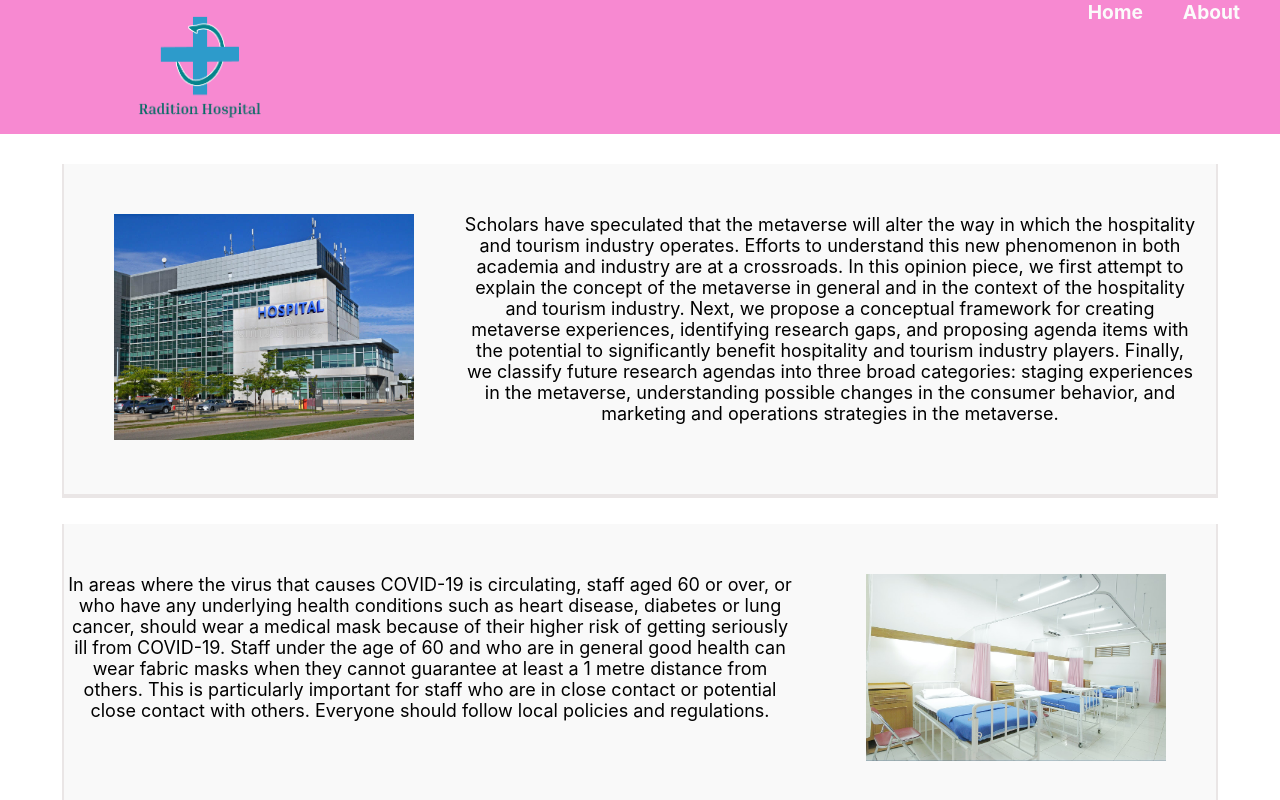
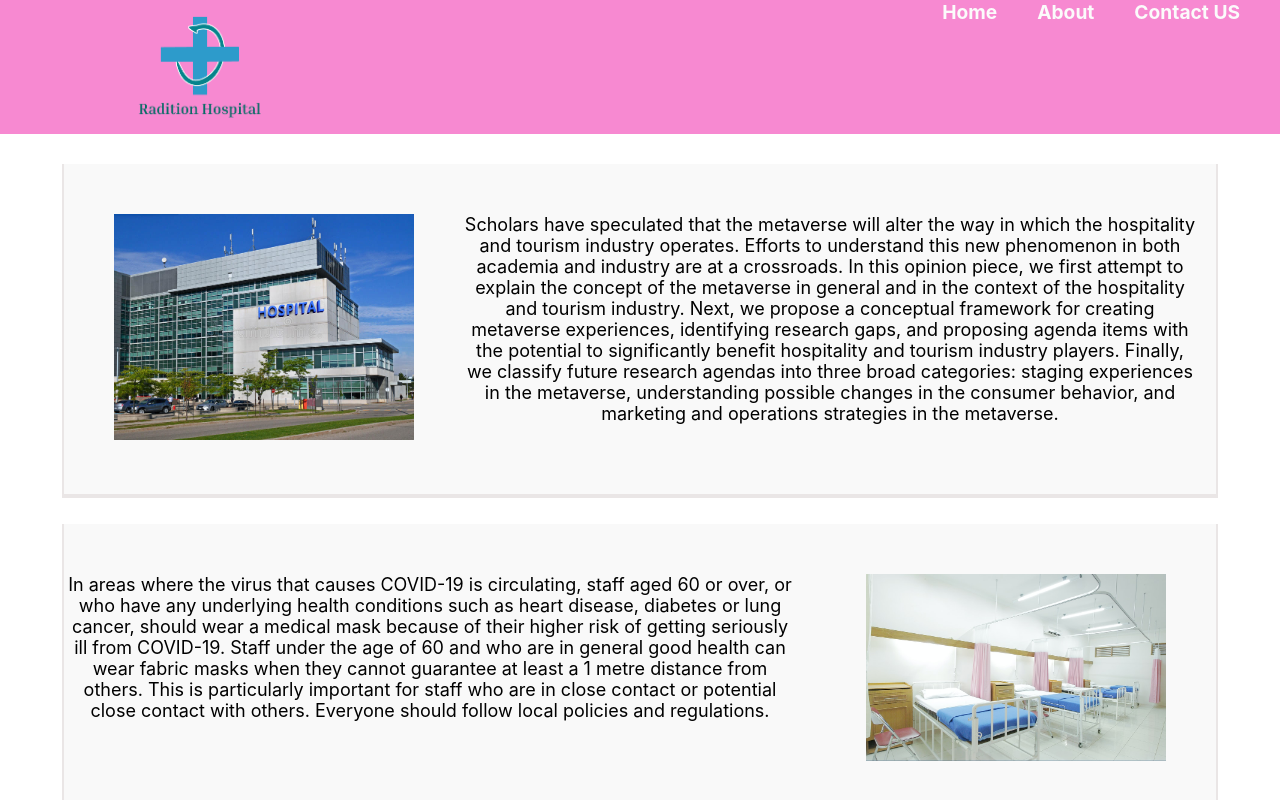
Before and after one commit to BishalAshiq/website-hospital, a React (Create React App) app: page /about in a window 1280 px wide. Shown: the top 800 px of the page. Built offline with nearby package versions, Linux system fonts and the light colour scheme.

Commit message:
updated contact

```diff
--- a/src/App.js
+++ b/src/App.js
@@ -3,6 +3,7 @@ import './App.css';
 import Home from "./Pages/Home/Home/Home";
 import About from "./Pages/Home/About/About";
 import Navigation from "./Shared/Navigation/Navigation";
+import Contacts from "./Pages/Contacts/Contacts";
 function App() {
   return (
     <div className="App">
@@ -10,6 +11,7 @@ function App() {
       <Routes>
         <Route path="/" element={<Home/>}/>
         <Route path="/about" element={<About/>}/>
+        <Route path="/contact" element={<Contacts/>}/>
         <Route />
       </Routes>
     </div>
--- a/src/Pages/Home/Home/Home.js
+++ b/src/Pages/Home/Home/Home.js
@@ -1,5 +1,4 @@
 import React from 'react';
-import Contacts from '../../Contacts/Contacts';
 import PatientsReview from '../../Home/PatientsReview/PatientsReview';
 import Banner from '../Banner/Banner';
 import ExtraSection from '../ExtraSection/ExtraSection';
@@ -14,7 +13,7 @@ const Home = () => {
             <ExtraSection></ExtraSection>
             <ExtraTemp></ExtraTemp>
             <PatientsReview></PatientsReview>
-            <Contacts></Contacts>
+
         </div>
     );
 };
--- a/src/Shared/Navigation/Navigation.js
+++ b/src/Shared/Navigation/Navigation.js
@@ -12,6 +12,7 @@ const Navigation = () => {
            <nav>
             <Link to="/">Home</Link>
             <Link to="/about">About</Link>
+            <Link to="/contact">Contact US</Link>
             </nav>
            </div>
         </div>
```
